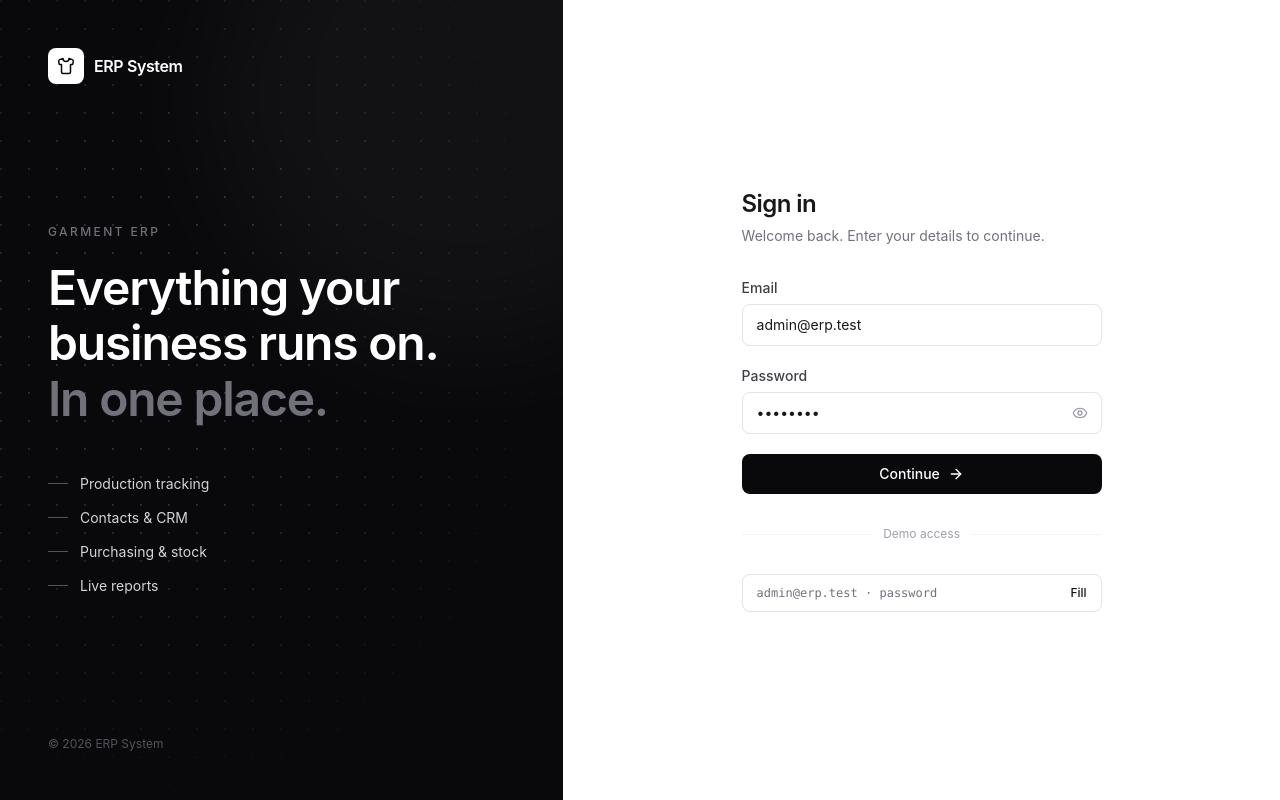
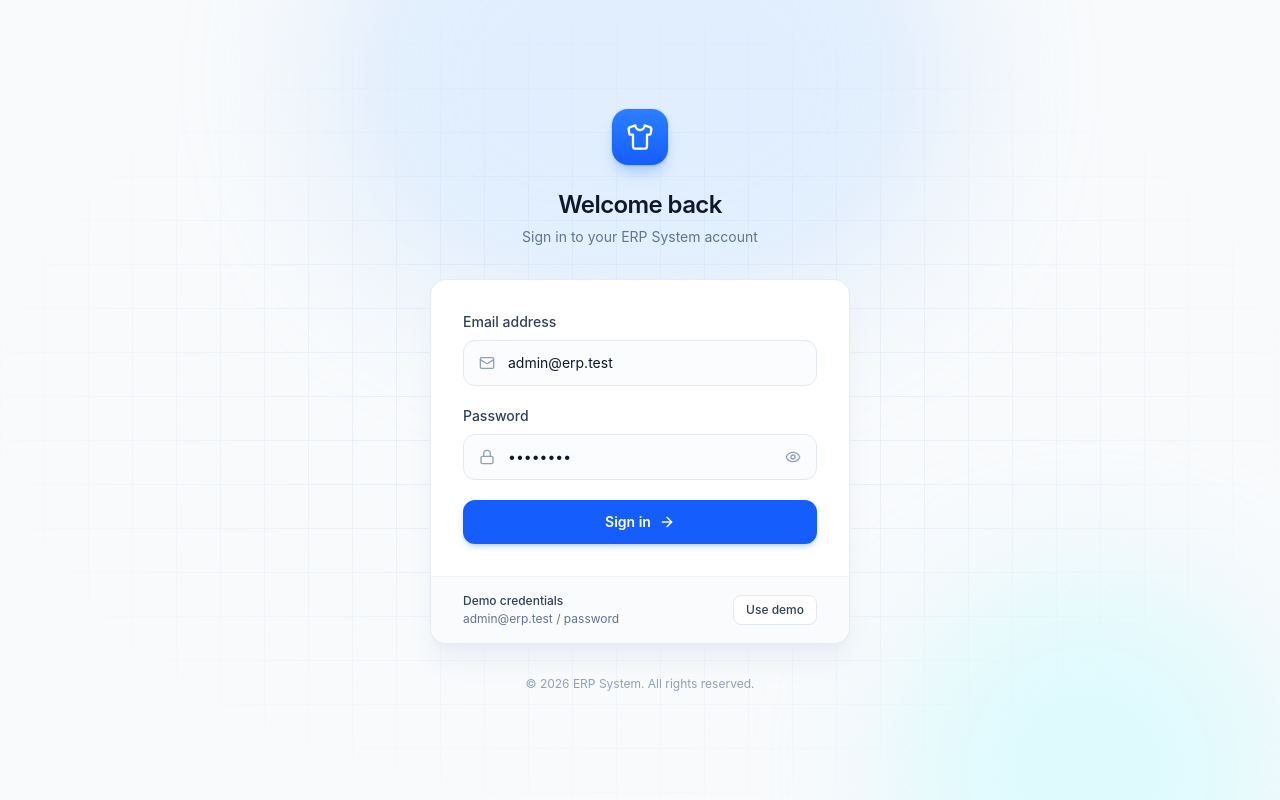
Before and after one commit to Arunkumar262004/ERP-Garment, a React (Vite) app in the folder frontend/: page /login in a window 1280 px wide. Built offline with nearby package versions, Linux system fonts and the light colour scheme.

Commit message:
feat: add login page component with authentication and demo credentials support

```diff
--- a/frontend/src/pages/LoginPage.tsx
+++ b/frontend/src/pages/LoginPage.tsx
@@ -1,15 +1,13 @@
 import { useState } from 'react'
 import { useNavigate } from 'react-router-dom'
-import { ArrowRight, Eye, EyeOff, Loader2, Shirt } from 'lucide-react'
+import { ArrowRight, Eye, EyeOff, Loader2, Lock, Mail, Shirt } from 'lucide-react'
 import { useAuth } from '../auth/AuthContext'
-
-const FEATURES = ['Production tracking', 'Contacts & CRM', 'Purchasing & stock', 'Live reports']
 
 const DEMO_EMAIL = 'admin@erp.test'
 const DEMO_PASSWORD = 'password'
 
 const inputClass =
-  'w-full rounded-lg border border-zinc-200 bg-white px-3.5 py-2.5 text-sm text-zinc-900 transition placeholder:text-zinc-400 hover:border-zinc-300 focus:border-zinc-900 focus:outline-none focus:ring-4 focus:ring-zinc-900/5'
+  'w-full rounded-xl border border-slate-200 bg-slate-50/60 py-3 pl-11 pr-4 text-sm text-slate-900 transition placeholder:text-slate-400 hover:border-slate-300 focus:border-blue-500 focus:bg-white focus:outline-none focus:ring-4 focus:ring-blue-500/10'
 
 export default function LoginPage() {
   const { login } = useAuth()
@@ -41,72 +39,42 @@ export default function LoginPage() {
   }
 
   return (
-    <div className="flex min-h-screen bg-white text-zinc-900">
-      {/* Brand panel */}
-      <aside className="relative hidden w-[44%] flex-col overflow-hidden bg-zinc-950 p-12 lg:flex">
+    <div className="relative flex min-h-screen items-center justify-center overflow-hidden bg-slate-50 px-4 py-12">
+      {/* Soft background decoration */}
       <div
-          className="pointer-events-none absolute inset-0 opacity-[0.15]"
+        className="pointer-events-none absolute inset-0"
         style={{
-            backgroundImage: 'radial-gradient(circle at 1px 1px, #fff 1px, transparent 0)',
-            backgroundSize: '28px 28px',
-            maskImage: 'radial-gradient(ellipse at 30% 40%, black 20%, transparent 75%)',
-            WebkitMaskImage: 'radial-gradient(ellipse at 30% 40%, black 20%, transparent 75%)',
+          backgroundImage:
+            'linear-gradient(to right, rgb(226 232 240 / 0.6) 1px, transparent 1px), linear-gradient(to bottom, rgb(226 232 240 / 0.6) 1px, transparent 1px)',
+          backgroundSize: '44px 44px',
+          maskImage: 'radial-gradient(ellipse at center, black 30%, transparent 75%)',
+          WebkitMaskImage: 'radial-gradient(ellipse at center, black 30%, transparent 75%)',
         }}
       />
-        <div className="pointer-events-none absolute -right-40 -top-40 h-[32rem] w-[32rem] rounded-full bg-white/[0.04] blur-3xl" />
+      <div className="pointer-events-none absolute -top-40 left-1/2 h-[30rem] w-[40rem] -translate-x-1/2 rounded-full bg-blue-200/40 blur-3xl" />
+      <div className="pointer-events-none absolute -bottom-40 right-0 h-[24rem] w-[24rem] rounded-full bg-cyan-100/60 blur-3xl" />
 
-        <div className="relative flex items-center gap-2.5 text-white">
-          <div className="flex h-9 w-9 items-center justify-center rounded-lg bg-white text-zinc-950">
-            <Shirt className="h-4.5 w-4.5" />
+      <div className="relative w-full max-w-[420px]">
+        {/* Logo */}
+        <div className="mb-8 flex flex-col items-center text-center">
+          <div className="flex h-14 w-14 items-center justify-center rounded-2xl bg-gradient-to-b from-blue-500 to-blue-600 text-white shadow-lg shadow-blue-500/30 ring-1 ring-blue-600/10">
+            <Shirt className="h-7 w-7" />
           </div>
-          <span className="text-base font-semibold tracking-tight">ERP System</span>
+          <h1 className="mt-6 text-2xl font-semibold tracking-tight text-slate-900">
+            Welcome back
+          </h1>
+          <p className="mt-1.5 text-sm text-slate-500">Sign in to your ERP System account</p>
         </div>
 
-        <div className="relative my-auto max-w-md py-16">
-          <p className="mb-5 text-xs font-medium uppercase tracking-[0.2em] text-zinc-500">
-            Garment ERP
-          </p>
-          <h2 className="text-4xl font-semibold leading-[1.15] tracking-tight text-white xl:text-5xl">
-            Everything your
-            <br />
-            business runs on.
-            <br />
-            <span className="text-zinc-500">In one place.</span>
-          </h2>
-
-          <ul className="mt-12 space-y-3.5">
-            {FEATURES.map((f) => (
-              <li key={f} className="flex items-center gap-3 text-sm text-zinc-300">
-                <span className="h-px w-5 bg-zinc-600" />
-                {f}
-              </li>
-            ))}
-          </ul>
-        </div>
-
-        <p className="relative text-xs text-zinc-600">
-          © {new Date().getFullYear()} ERP System
-        </p>
-      </aside>
-
-      {/* Form panel */}
-      <main className="flex flex-1 items-center justify-center px-6 py-12">
-        <div className="w-full max-w-[360px]">
-          <div className="mb-10 flex items-center gap-2.5 lg:hidden">
-            <div className="flex h-9 w-9 items-center justify-center rounded-lg bg-zinc-950 text-white">
-              <Shirt className="h-4.5 w-4.5" />
-            </div>
-            <span className="text-base font-semibold tracking-tight">ERP System</span>
-          </div>
-
-          <h1 className="text-2xl font-semibold tracking-tight">Sign in</h1>
-          <p className="mt-1.5 text-sm text-zinc-500">Welcome back. Enter your details to continue.</p>
-
-          <form onSubmit={handleSubmit} className="mt-8 space-y-5">
+        {/* Card */}
+        <div className="overflow-hidden rounded-2xl border border-slate-200/80 bg-white shadow-xl shadow-slate-200/60">
+          <form onSubmit={handleSubmit} className="space-y-5 p-8">
             <div>
-              <label htmlFor="email" className="mb-1.5 block text-sm font-medium text-zinc-700">
-                Email
+              <label htmlFor="email" className="mb-2 block text-sm font-medium text-slate-700">
+                Email address
               </label>
+              <div className="relative">
+                <Mail className="pointer-events-none absolute left-4 top-1/2 h-4 w-4 -translate-y-1/2 text-slate-400" />
                 <input
                   id="email"
                   type="email"
@@ -118,12 +86,14 @@ export default function LoginPage() {
                   className={inputClass}
                 />
               </div>
+            </div>
 
             <div>
-              <label htmlFor="password" className="mb-1.5 block text-sm font-medium text-zinc-700">
+              <label htmlFor="password" className="mb-2 block text-sm font-medium text-slate-700">
                 Password
               </label>
               <div className="relative">
+                <Lock className="pointer-events-none absolute left-4 top-1/2 h-4 w-4 -translate-y-1/2 text-slate-400" />
                 <input
                   id="password"
                   type={showPassword ? 'text' : 'password'}
@@ -131,14 +101,14 @@ export default function LoginPage() {
                   autoComplete="current-password"
                   value={password}
                   onChange={(e) => setPassword(e.target.value)}
-                  placeholder="••••••••"
-                  className={`${inputClass} pr-11`}
+                  placeholder="Enter your password"
+                  className={`${inputClass} pr-12`}
                 />
                 <button
                   type="button"
                   onClick={() => setShowPassword((v) => !v)}
                   aria-label={showPassword ? 'Hide password' : 'Show password'}
-                  className="absolute right-1.5 top-1/2 -translate-y-1/2 rounded-md p-2 text-zinc-400 transition hover:text-zinc-900"
+                  className="absolute right-2 top-1/2 -translate-y-1/2 rounded-lg p-2 text-slate-400 transition hover:bg-slate-100 hover:text-slate-600"
                 >
                   {showPassword ? <EyeOff className="h-4 w-4" /> : <Eye className="h-4 w-4" />}
                 </button>
@@ -146,13 +116,15 @@ export default function LoginPage() {
             </div>
 
             {error && (
-              <p className="rounded-lg bg-red-50 px-3.5 py-2.5 text-sm text-red-600">{error}</p>
+              <div className="rounded-xl border border-red-100 bg-red-50 px-4 py-3 text-sm text-red-600">
+                {error}
+              </div>
             )}
 
             <button
               type="submit"
               disabled={loading}
-              className="group flex w-full items-center justify-center gap-2 rounded-lg bg-zinc-950 px-4 py-2.5 text-sm font-medium text-white transition hover:bg-zinc-800 focus:outline-none focus:ring-4 focus:ring-zinc-900/15 active:scale-[0.99] disabled:cursor-not-allowed disabled:opacity-60"
+              className="group flex w-full items-center justify-center gap-2 rounded-xl bg-blue-600 px-4 py-3 text-sm font-semibold text-white shadow-md shadow-blue-600/20 transition hover:bg-blue-700 hover:shadow-lg hover:shadow-blue-600/25 focus:outline-none focus:ring-4 focus:ring-blue-500/20 active:scale-[0.99] disabled:cursor-not-allowed disabled:opacity-60"
             >
               {loading ? (
                 <>
@@ -161,31 +133,35 @@ export default function LoginPage() {
                 </>
               ) : (
                 <>
-                  Continue
+                  Sign in
                   <ArrowRight className="h-4 w-4 transition-transform group-hover:translate-x-0.5" />
                 </>
               )}
             </button>
           </form>
 
-          <div className="my-8 flex items-center gap-3 text-xs text-zinc-400">
-            <span className="h-px flex-1 bg-zinc-100" />
-            Demo access
-            <span className="h-px flex-1 bg-zinc-100" />
+          {/* Demo credentials */}
+          <div className="flex items-center justify-between gap-3 border-t border-slate-100 bg-slate-50/70 px-8 py-4">
+            <div className="text-xs">
+              <p className="font-medium text-slate-700">Demo credentials</p>
+              <p className="mt-0.5 text-slate-500">
+                {DEMO_EMAIL} / {DEMO_PASSWORD}
+              </p>
             </div>
-
             <button
               type="button"
               onClick={fillDemo}
-            className="flex w-full items-center justify-between rounded-lg border border-zinc-200 px-3.5 py-2.5 text-left text-sm transition hover:border-zinc-300 hover:bg-zinc-50"
+              className="shrink-0 rounded-lg border border-slate-200 bg-white px-3 py-1.5 text-xs font-medium text-slate-700 transition hover:border-blue-200 hover:text-blue-600"
             >
-            <span className="font-mono text-xs text-zinc-500">
-              {DEMO_EMAIL} · {DEMO_PASSWORD}
-            </span>
-            <span className="text-xs font-medium text-zinc-900">Fill</span>
+              Use demo
             </button>
           </div>
-      </main>
+        </div>
+
+        <p className="mt-8 text-center text-xs text-slate-400">
+          © {new Date().getFullYear()} ERP System. All rights reserved.
+        </p>
+      </div>
     </div>
   )
 }
```
Lines whose indentation alone changed are shown as unchanged.
